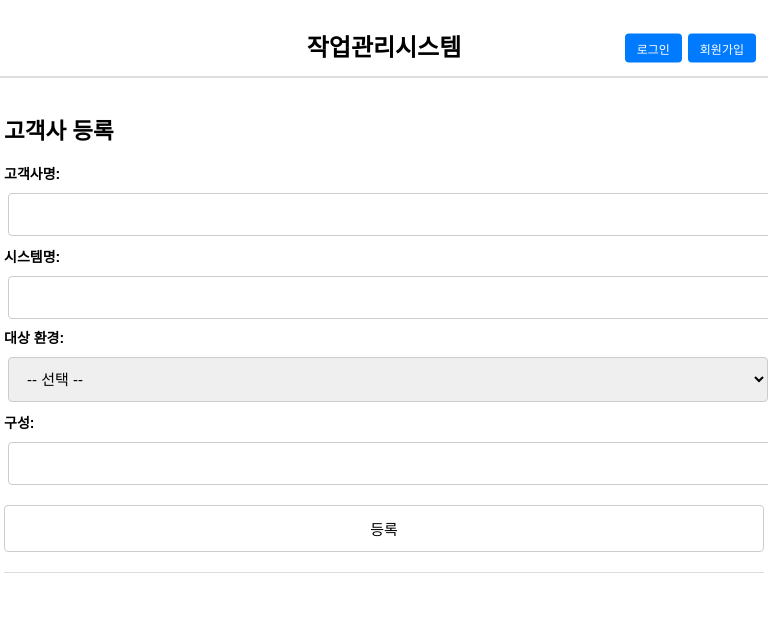
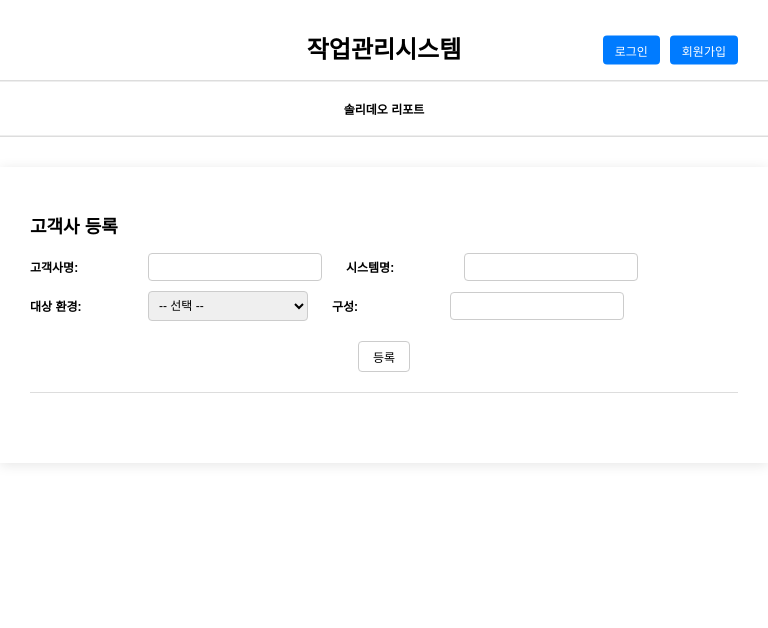
Before and after one commit to jinho-22/report_system, a FastAPI app: page /client/create in a window 768 px wide; the page is wider, and only the part inside the window is pictured. Shown: the top 628 px of that part. Run offline with FastAPI, Linux system fonts and the light colour scheme.

Commit message:
2025-08-14 var4

```diff
--- a/static/style.css
+++ b/static/style.css
@@ -470,147 +470,81 @@ body>div>div>div.download-link>a {
   margin: 0;
 }
 
-/* =========================
-   📱 모바일 전용 스타일
-   ========================= */
-@media (max-width: 768px) {
+/* ---------------------------------------------------------
+   데스크탑 덮어쓰기 (>= 768px)
+   --------------------------------------------------------- */
+@media (min-width: 768px) {
+  body { background: var(--bg); }
 
-  /* 레이아웃 */
   .container {
-    max-width: 100%;
-    margin: 0;
-    padding: 16px 4px; /* 좌우 폭 최소화 */
-    border-radius: 0;
-    box-shadow: none;
-    font-size: 15px; /* 글씨 살짝 키움 */
+    max-width: 960px;
+    margin: 30px auto;
+    padding: 30px;
+    border-radius: var(--radius);
+    box-shadow: 0 2px 12px rgba(0,0,0,.1);
   }
 
-  /* 상단바 */
-  .top-bar { height: 56px; }
-  .top-bar h1 { font-size: 18px; line-height: 56px; }
+  .top-bar { height: 60px; }
+  .top-bar h1 { font-size: 24px; line-height: 60px; }
 
-  /* 헤더/메뉴 */
-  .header { right: 12px; gap: 6px; }
-  .hamburger {
-    display: inline-block;
-    font-size: 24px;
-    cursor: pointer;
+  /* 메뉴: 가로 배치, 햄버거 숨김 */
+  .hamburger { display: none; }
+  nav {
+    display: flex;
+    justify-content: center;
+    gap: 40px;
+    padding: 10px 0;
+    background: #fff;
+    border-top: 1px solid #eee; border-bottom: 1px solid #eee;
+    position: relative; z-index: 10;
   }
-  nav {
-    display: none;
+  nav .menu-item { position: relative; }
+  nav > .menu-item > a {
+    color: var(--primary); font-weight: 700; padding: 8px 14px; border-radius: 6px; display: inline-block;
   }
-  nav.open {
-    display: block;
-    position: absolute;
-    left: 0; right: 0; top: 56px;
-    background: #fff;
-    border-bottom: 1px solid #eee;
-    padding: 8px 12px;
+  nav > .menu-item > a:hover { background: #f0f8ff; }
+  .submenu {
+    display: none; position: absolute; top: 100%; left: 0;
+    background: #fff; border: 1px solid #ccc; border-radius: 6px; min-width: 160px;
+    box-shadow: 0 4px 8px rgba(0,0,0,.1);
   }
-  nav .menu-item { display: block; }
-  nav > .menu-item > a {
-    display: block;
-    padding: 10px 8px;
-    border-radius: 6px;
+  .menu-item:hover > .submenu { display: block; }
+  .submenu a {
+    display: block; padding: 10px 16px; color: #333; text-decoration: none; font-size: 13px;
+    border-bottom: 1px solid #f0f0f0;
   }
-  .submenu {
-    position: static;
-    display: none !important;
-    border: none;
-    box-shadow: none;
-    min-width: auto;
+  .submenu a:last-child { border-bottom: 0; }
+  .submenu a:hover { background: #f9f9f9; }
+
+  /* 폼: 데스크탑 2열 그리드 자주 사용 */
+  .form-row {
+    grid-template-columns: repeat(2, 1fr);
+    gap: 12px 24px;
+  }
+  #filter-section {
+    grid-template-columns: repeat(2, 1fr);
+    gap: 12px 24px;
   }
 
-  /* 제목, 섹션 타이포 */
-  .container > h1 {
-    font-size: 20px;
-    margin: 16px 0;
-  }
-  .section h2 {
-    font-size: 16px;
-    margin-bottom: 12px;
-  }
-
-  /* 폼 레이아웃 */
-  .form-row {
-    display: grid;
-    grid-template-columns: 1fr;
-    gap: 10px;
-    margin: 8px 0;
-  }
-  .form-row label {
-    min-width: 0;
-    font-size: 14px;
-  }
-  .form-row input,
-  .form-row select,
-  .form-row textarea {
-    min-width: 0;
-    width: 100%;
-    font-size: 15px;
-    padding: 12px 14px;
-  }
-
-  /* 버튼 */
-  .button-group {
-    gap: 8px;
-  }
+  /* 버튼 그룹 가로 배치 */
+  .button-group { flex-direction: row; justify-content: center; }
   .button-group button,
   .filter-bar button,
-  .csv-download-btn {
-    font-size: 15px;
-    padding: 12px 16px;
-    width: 100%; /* 폭 100% */
+  .csv-download-btn { width: auto; }
+
+  /* 필터바 가로 배치 */
+  .filter-bar {
+    flex-direction: row; align-items: center; justify-content: space-between;
   }
+  .filter-bar input[type="text"] { width: 220px; }
 
-  /* 필터 섹션 */
-  #filter-section {
-    grid-template-columns: 1fr; /* 1열 */
-    gap: 10px;
-  }
-  #filter-section input,
-  #filter-section select {
-    font-size: 15px;
-    padding: 10px 12px;
-  }
-  #filter-section .button-group {
-    flex-direction: column;
-    justify-content: stretch;
-  }
-  #filter-section .button-group button {
-    width: 100%;
-  }
-
-  /* 테이블 */
-  table {
-    display: block;
-    width: 100%;
-    overflow-x: auto;
-    white-space: nowrap;
-    -webkit-overflow-scrolling: touch;
-  }
-  table th,
-  table td {
-    padding: 12px 14px;
-    font-size: 14px;
-  }
-
-  /* 페이지네이션 */
-  .pagination a,
-  .pagination .current {
-    padding: 10px 12px;
-    font-size: 14px;
-  }
-
-  /* 다운로드 영역 */
-  .download-link { margin-top: 16px; }
+  /* 테이블: 데스크탑은 일반 블록 */
+  table { display: table; white-space: normal; }
 }
 
-/* 초소형 화면 보완 */
+/* 초소형 보완 (<= 400px) */
 @media (max-width: 400px) {
   .top-bar h1 { font-size: 16px; }
   .header a { font-size: 11px; padding: 5px 8px; }
-  .form-row input,
-  .form-row select,
-  .form-row textarea { font-size: 13px; }
+  .form-row input, .form-row select, .form-row textarea { font-size: 14px; }
 }
```
